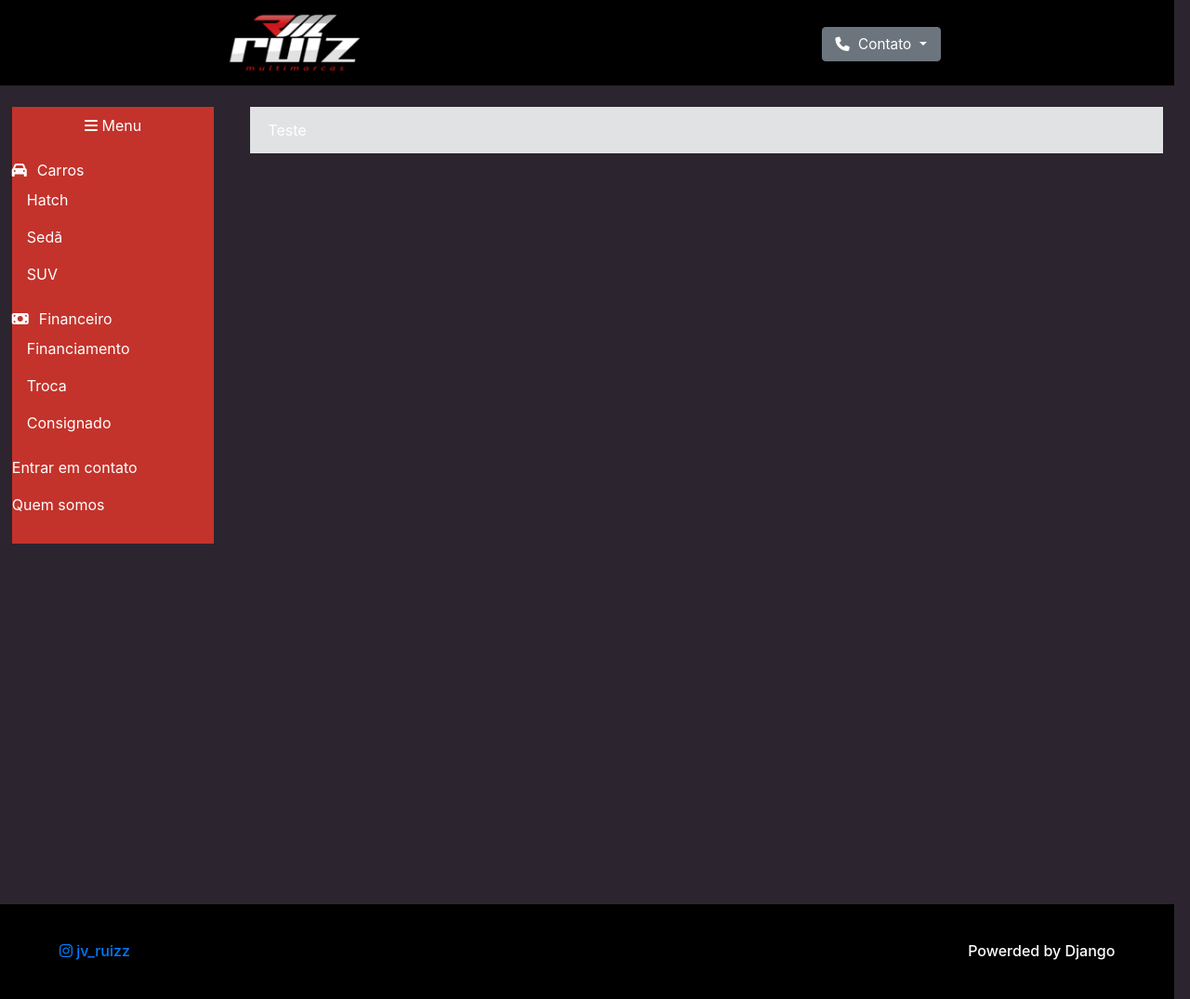
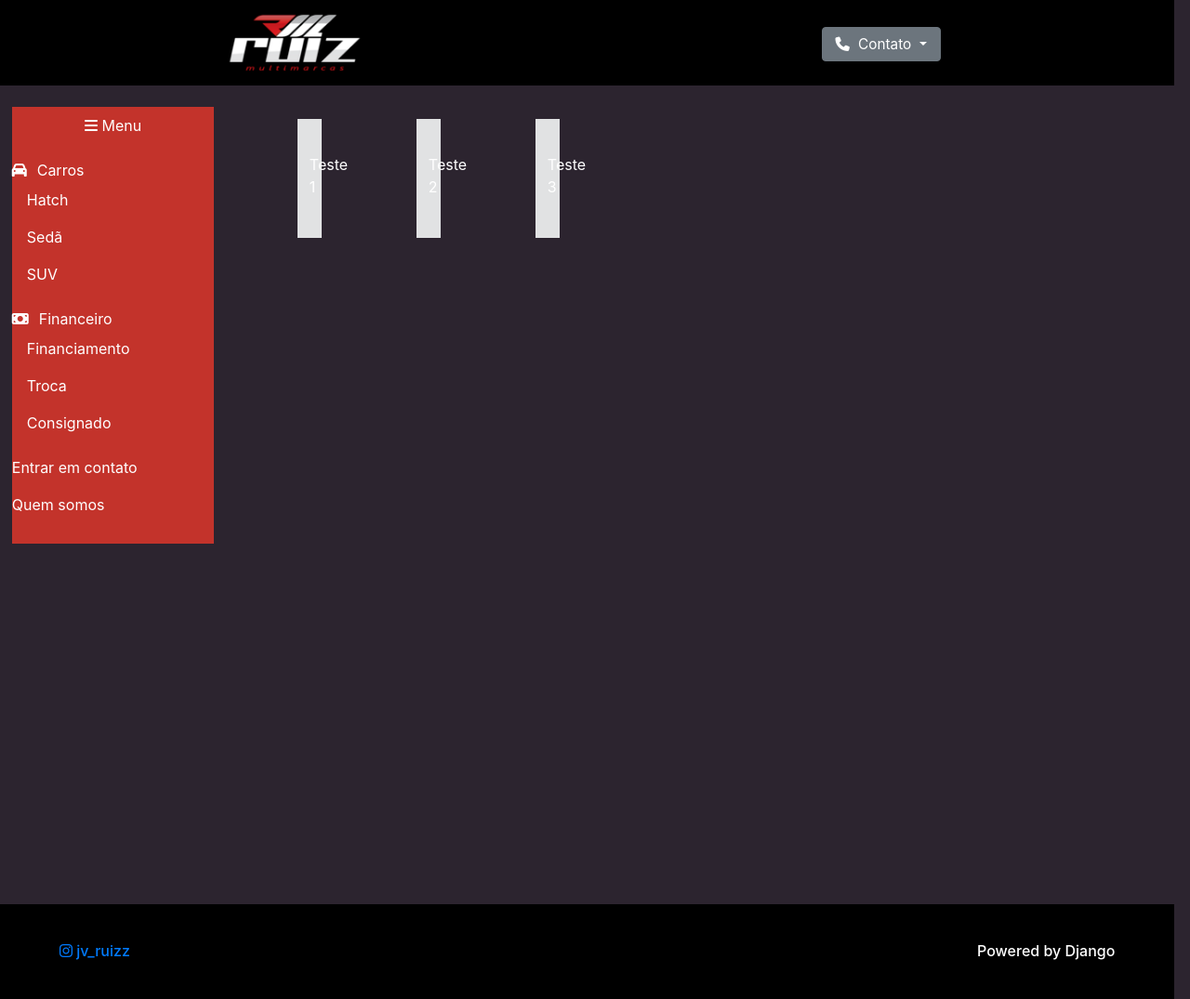
Before and after one commit to minuano95/ruizmultimarcas, a Django app: page / in a window 1280 px wide. Shown: the whole page at 93% size. Run offline with Django 4.2, Linux system fonts and the light colour scheme; some libraries are stand-ins or nearby versions.

```diff
--- a/home/static/css/style.css
+++ b/home/static/css/style.css
@@ -77,12 +77,16 @@ li a {
     grid-area: content;
     padding: 1vw;
     padding-top: 1vw;
+    display: grid;
+    grid-template-columns: 10vw 10vw 10vw;
 }
 
-.container {
+div.container {
+    margin-top: 1vw;
     padding: 1vw;
     background-color: #E1E2E3;
-    width: 15%;
+    width: 2vw;
+    height: 10vw;
 }
 
 /* ------------------------------------------------------------------------------------------------------------------ */
--- a/home/templates/index.html
+++ b/home/templates/index.html
@@ -96,7 +96,17 @@
     <div class="content">
         <div class="container">
             <img src="" alt="">
-            Teste
+            Teste 1
+        </div>
+
+        <div class="container">
+            <img src="" alt="">
+            Teste 2
+        </div>
+
+        <div class="container">
+            <img src="" alt="">
+            Teste 3
         </div>
     </div>
 
@@ -109,7 +119,7 @@
             </a>
         </div>
         <div class="django">
-            <span>Powerded by Django</span>
+            <span>Powered by Django</span>
         </div>
     </footer>
 
```
